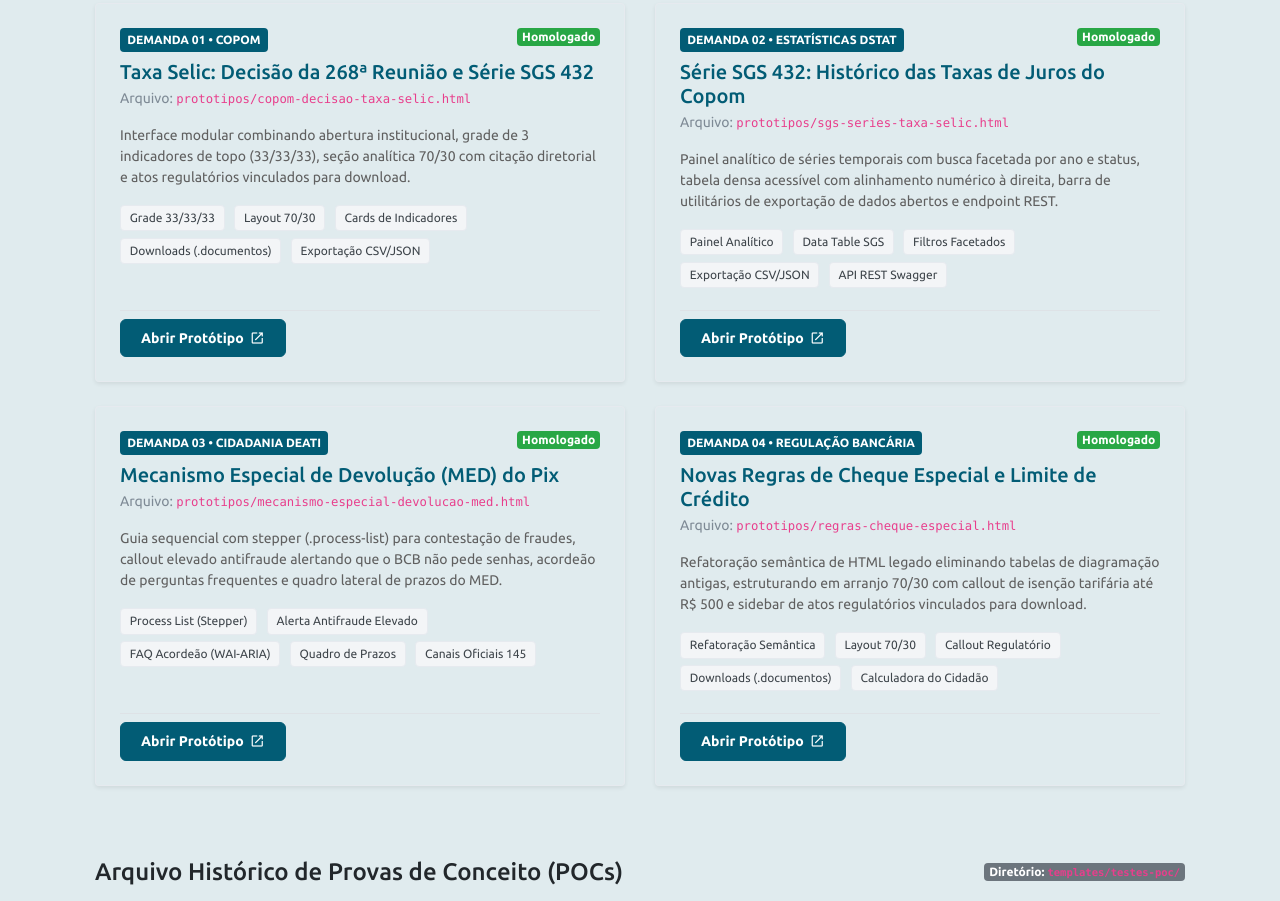
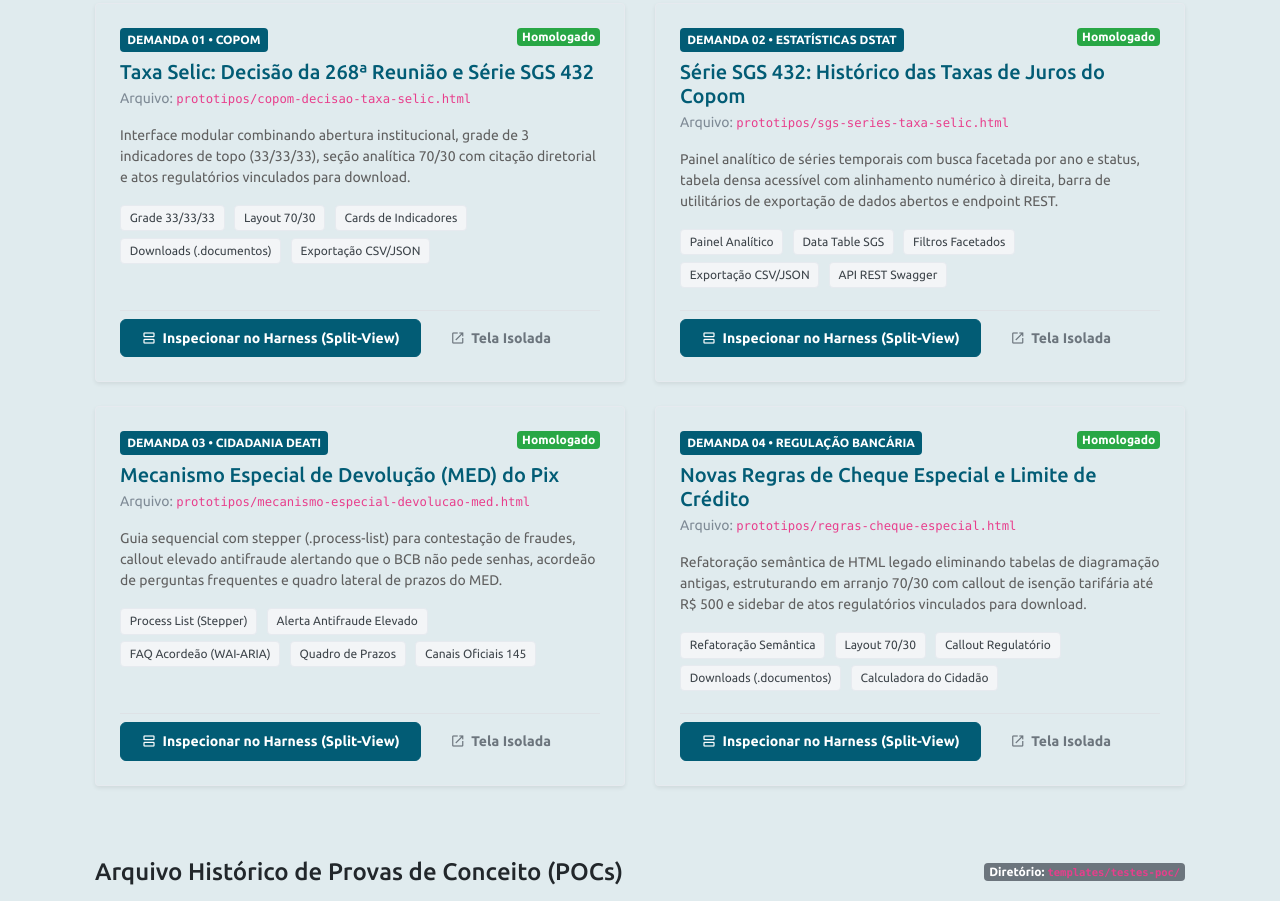
Before and after one commit to rodrigo-crosara/gov-ui-bacen, a website: page pages/prototipos.html in a window 1280 px wide. Shown: the part 506-1407 px from the top of the page. Drawn offline with nearby package versions, Linux system fonts and the light colour scheme.

Commit message:
Novas atualizações 03-09-2026 13h50

```diff
--- a/pages/prototipos.html
+++ b/pages/prototipos.html
@@ -310,10 +310,14 @@
                                 <span class="template-chip">Exportação CSV/JSON</span>
                             </div>
                         </div>
-                        <div class="d-flex align-items-center pt-2 border-top" style="gap: 0.5rem;">
-                            <a href="../prototipos/copom-decisao-taxa-selic.html" class="btn btn-primary btn-sm d-inline-flex align-items-center" style="gap: 0.35rem;">
-                                <span>Abrir Protótipo</span>
+                        <div class="d-flex flex-wrap align-items-center pt-2 border-top" style="gap: 0.5rem;">
+                            <a href="../prototipos/_harness.html?src=copom-decisao-taxa-selic.html&doc=01-comunicado-normativo.md" class="btn btn-primary btn-sm d-inline-flex align-items-center" style="gap: 0.35rem;">
+                                <span class="material-symbols-outlined" style="font-size: 1rem;" aria-hidden="true">splitscreen</span>
+                                <span>Inspecionar no Harness (Split-View)</span>
+                            </a>
+                            <a href="../prototipos/copom-decisao-taxa-selic.html" class="btn btn-outline-secondary btn-sm d-inline-flex align-items-center" style="gap: 0.35rem;">
                                 <span class="material-symbols-outlined" style="font-size: 1rem;" aria-hidden="true">open_in_new</span>
+                                <span>Tela Isolada</span>
                             </a>
                         </div>
                     </div>
@@ -343,10 +347,14 @@
                                 <span class="template-chip">API REST Swagger</span>
                             </div>
                         </div>
-                        <div class="d-flex align-items-center pt-2 border-top" style="gap: 0.5rem;">
-                            <a href="../prototipos/sgs-series-taxa-selic.html" class="btn btn-primary btn-sm d-inline-flex align-items-center" style="gap: 0.35rem;">
-                                <span>Abrir Protótipo</span>
+                        <div class="d-flex flex-wrap align-items-center pt-2 border-top" style="gap: 0.5rem;">
+                            <a href="../prototipos/_harness.html?src=sgs-series-taxa-selic.html&doc=02-dados-sgs-indicadores.md" class="btn btn-primary btn-sm d-inline-flex align-items-center" style="gap: 0.35rem;">
+                                <span class="material-symbols-outlined" style="font-size: 1rem;" aria-hidden="true">splitscreen</span>
+                                <span>Inspecionar no Harness (Split-View)</span>
+                            </a>
+                            <a href="../prototipos/sgs-series-taxa-selic.html" class="btn btn-outline-secondary btn-sm d-inline-flex align-items-center" style="gap: 0.35rem;">
                                 <span class="material-symbols-outlined" style="font-size: 1rem;" aria-hidden="true">open_in_new</span>
+                                <span>Tela Isolada</span>
                             </a>
                         </div>
                     </div>
@@ -376,10 +384,14 @@
                                 <span class="template-chip">Canais Oficiais 145</span>
                             </div>
                         </div>
-                        <div class="d-flex align-items-center pt-2 border-top" style="gap: 0.5rem;">
-                            <a href="../prototipos/mecanismo-especial-devolucao-med.html" class="btn btn-primary btn-sm d-inline-flex align-items-center" style="gap: 0.35rem;">
-                                <span>Abrir Protótipo</span>
+                        <div class="d-flex flex-wrap align-items-center pt-2 border-top" style="gap: 0.5rem;">
+                            <a href="../prototipos/_harness.html?src=mecanismo-especial-devolucao-med.html&doc=03-servico-passo-a-passo.md" class="btn btn-primary btn-sm d-inline-flex align-items-center" style="gap: 0.35rem;">
+                                <span class="material-symbols-outlined" style="font-size: 1rem;" aria-hidden="true">splitscreen</span>
+                                <span>Inspecionar no Harness (Split-View)</span>
+                            </a>
+                            <a href="../prototipos/mecanismo-especial-devolucao-med.html" class="btn btn-outline-secondary btn-sm d-inline-flex align-items-center" style="gap: 0.35rem;">
                                 <span class="material-symbols-outlined" style="font-size: 1rem;" aria-hidden="true">open_in_new</span>
+                                <span>Tela Isolada</span>
                             </a>
                         </div>
                     </div>
@@ -409,10 +421,14 @@
                                 <span class="template-chip">Calculadora do Cidadão</span>
                             </div>
                         </div>
-                        <div class="d-flex align-items-center pt-2 border-top" style="gap: 0.5rem;">
-                            <a href="../prototipos/regras-cheque-especial.html" class="btn btn-primary btn-sm d-inline-flex align-items-center" style="gap: 0.35rem;">
-                                <span>Abrir Protótipo</span>
+                        <div class="d-flex flex-wrap align-items-center pt-2 border-top" style="gap: 0.5rem;">
+                            <a href="../prototipos/_harness.html?src=regras-cheque-especial.html&doc=04-conteudo-html-legado.md" class="btn btn-primary btn-sm d-inline-flex align-items-center" style="gap: 0.35rem;">
+                                <span class="material-symbols-outlined" style="font-size: 1rem;" aria-hidden="true">splitscreen</span>
+                                <span>Inspecionar no Harness (Split-View)</span>
+                            </a>
+                            <a href="../prototipos/regras-cheque-especial.html" class="btn btn-outline-secondary btn-sm d-inline-flex align-items-center" style="gap: 0.35rem;">
                                 <span class="material-symbols-outlined" style="font-size: 1rem;" aria-hidden="true">open_in_new</span>
+                                <span>Tela Isolada</span>
                             </a>
                         </div>
                     </div>
```
Also changed, not shown: index.html (+3 -3 lines), pages/components.html (+1 -1 lines), pages/tokens.html (+1 -1 lines), prototipos/_harness.html (+25 -2 lines), .agent/skills/gerador-ui-bcb/SKILL.md, .github/workflows/ci.yml.
